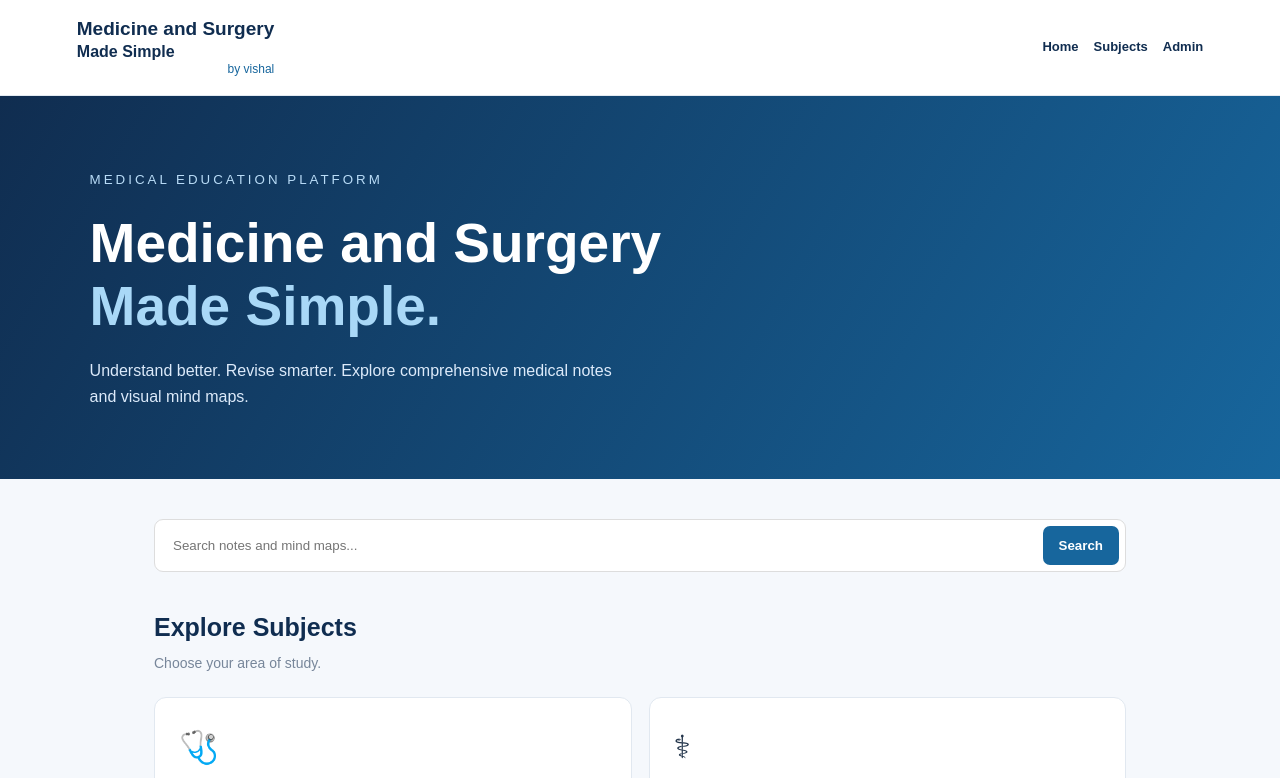
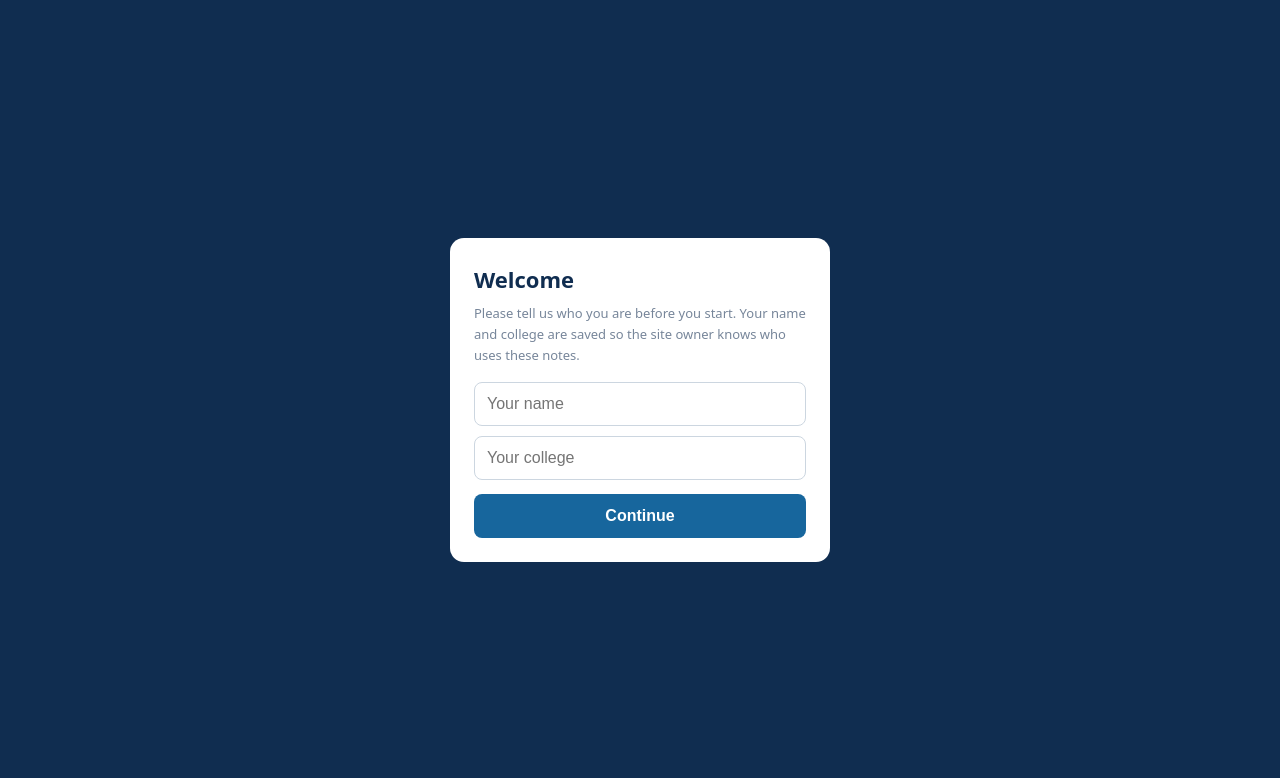
Before and after one commit to vishal9902109849-web/medicine-surgery-made-simple, a plain HTML site: page index.html in a window 1280 px wide. Shown: the top 778 px of the page. Drawn offline with nearby package versions, Linux system fonts and the light colour scheme; no server answers.

Commit message:
Update index.html

```diff
--- a/index.html
+++ b/index.html
@@ -1,6 +1,7 @@
 
 <!DOCTYPE html>
 <html lang="en">
+ <script defer src="/js/visitor-gate.js"></script>
 <head>
 <meta charset="UTF-8">
 <meta name="viewport" content="width=device-width,initial-scale=1">
```
